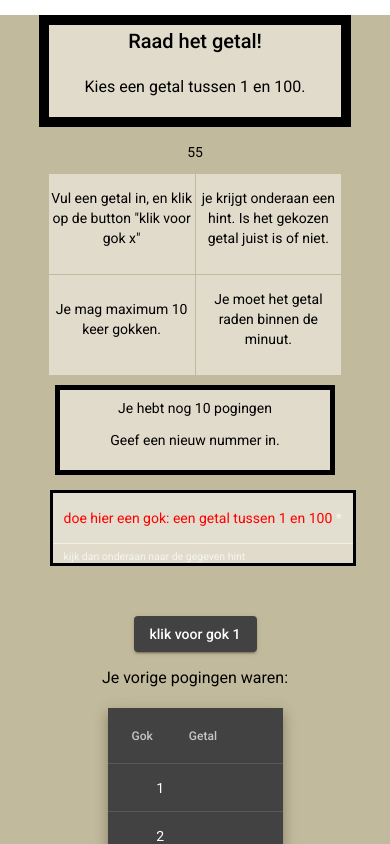
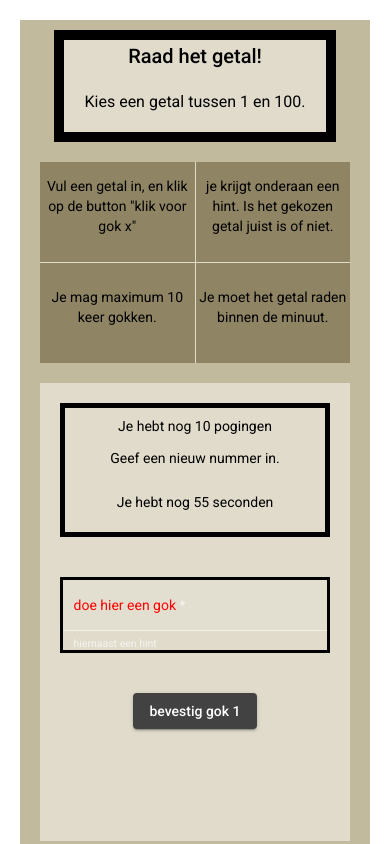
Before and after one commit to WilfriedVanDyk/first-app, an Angular app: page / in a window 390 px wide. Shown: the top 844 px of the page. Built offline with nearby package versions, Linux system fonts and the light colour scheme.

Commit message:
responsive design

```diff
--- a/package.json
+++ b/package.json
@@ -16,6 +16,7 @@
     "@angular/common": "~9.0.2",
     "@angular/compiler": "~9.0.2",
     "@angular/core": "~9.0.2",
+    "@angular/flex-layout": "^9.0.0-beta.29",
     "@angular/forms": "~9.0.2",
     "@angular/material": "^9.1.0",
     "@angular/platform-browser": "~9.0.2",
--- a/src/app/app.component.css
+++ b/src/app/app.component.css
@@ -1,8 +1,16 @@
+header{
+  margin:10px
+}
 body {
     background-color: rgb(194, 186, 156);
     align-items:center;
    text-align: center;
-    height: 180%;
+    height: 240%;
+   }
+
+div{
+     margin: 20px;
+     background-color: rgb(224, 219, 203);
    }
 
 #intro {
@@ -10,10 +18,23 @@ body {
     background-color: rgb(224, 219, 203);
     border: solid 10px black;
     width : 75%;
-    margin: 15px;
+
     margin-left: auto;
     margin-right: auto;
 
+}
+
+
+#matGrid {
+  align-items:center;
+    max-width: 75%;
+     margin-left: auto;
+    margin-right: auto;
+    padding:10px;
+
+}
+mat-grid-tile {
+  background-color: rgb(143, 132, 99);
 }
 
 #tekst {
@@ -21,40 +42,27 @@ body {
     align-items:center;
     border: solid 5px black;
     padding: 8px;
-    width : 65%;
-    margin: 5px;
-    margin-left: auto;
-    margin-right: auto;
+    margin: 20px;
+
+
 }
-.form-full-width {
+#gok{
     border: solid 3px black;
-    background-color: rgb(224, 219, 203);
-    align-items:center;
+
     min-width: 150px;
     max-width: 300px;
-    width:100%;
-    margin: 50px;
-    margin-top: 10px;
+}
 
+#vorigePogingen{
+  text-align: right;
 }
 
 .belangrijk{
-    width: 100;
+
     color: red;
 }
 table {
     margin: auto;
     width: 175px;
+
   }
-
-  mat-grid-list {
-    align-items:center;
-      max-width: 75%;
-      margin-left: auto;
-      margin-right: auto;
-      margin-bottom: 10px;
-  }
-  mat-grid-tile {
-
-    background-color: rgb(224, 219, 203);
-  }
--- a/src/app/app.component.html
+++ b/src/app/app.component.html
@@ -1,20 +1,15 @@
+<div fxFlex fxLayout="column" fxLayoutGap="10px" style="height:100vh">
+
     <body>
-    <div id="intro">
+        <header id="intro">
             <h2>Raad het getal! </h2>
 
             <h3>Kies een getal tussen 1 en 100.</h3>
+        </header>
 
-        <!-- <p>Als je op de button "klik voor gok 1" drukt, zal onderaan een hint gegeven worden
-            en of het gekozen getal juist is of niet.
 
-        </p>
-        <p> Je mag maximum 10 keer gokken.</p>
-        <p> Je moet het getal raden binnen de minuut.</p> -->
-    </div>
-
-<p>{{secondsLocal}}</p>
-
-    <mat-grid-list  cols="2" rowHeight="100px"  >
+        <div id="matgrid">
+            <mat-grid-list cols="2" rowHeight="100px">
                 <mat-grid-tile>
                     <p>Vul een getal in, en klik op de button "klik voor gok x"</p>
                 </mat-grid-tile>
@@ -23,65 +18,66 @@
                 </mat-grid-tile>
                 <mat-grid-tile>
                     <p> Je mag maximum 10 keer gokken.</p>
+
                 </mat-grid-tile>
                 <mat-grid-tile>
                     <p> Je moet het getal raden binnen de minuut.</p>
                 </mat-grid-tile>
             </mat-grid-list>
+        </div>
 
-    <div>
-        <div id="tekst">
-
-            <!-- <p>{{counter}}</p> -->
-
+        <div fxLayout="row wrap">
+            <div id="tekst" fxFlex="30" fxLayout="column" fxFlex.xs="100%">
                 <p *ngIf="!gewonnen && !verloren">Je hebt nog {{aantalGokken}} pogingen</p>
                 <p *ngIf="!gewonnen && !verloren && (value === null)">{{nullBoodschap}}</p>
                 <p *ngIf="!gewonnen && !verloren && value != null && (value <= 0 || value >100)">{{cijferHint}}</p>
                 <p *ngIf="!gewonnen && !verloren && (value > 0 || value <=100)"> {{hint}} </p>
                 <p *ngIf="verloren ">{{verlorenBoodschap}} {{randomNummer}}.</p>
                 <p *ngIf="gewonnen ">{{gewonnenBoodschap}}</p>
+                <p> Je hebt nog {{secondsLocal}} seconden</p>
+            </div>
 
+            <div id="gok" fxFlex="30" fxLayout="column" fxFlex.xs="100%" *ngIf="!gewonnen && !verloren" >
+                <mat-form-field *ngIf="!gewonnen && !verloren" class="form-full-width" appearance="fill">
+                    <mat-label class="belangrijk">doe hier een gok</mat-label>
+                    <input matInput min="1" max="100" type="number" [(ngModel)]="value" #ctrl="ngModel" required
+                        placeholder="tussen 1 en 100">
+                    <mat-hint>hiernaast een hint</mat-hint>
+                </mat-form-field>
+                <p *ngIf="!gewonnen && !verloren && value != null"> het gekozen getal is {{value}} </p>
             </div>
 
 
-
-        <div>
-            <mat-form-field *ngIf="!gewonnen && !verloren" class="form-full-width" appearance="fill">
-                <mat-label class="belangrijk">doe hier een gok: een getal tussen 1 en 100</mat-label>
-                <input matInput min="1" max="100" type="number" [(ngModel)]="value" #ctrl="ngModel" required
-                    placeholder="een getal tussen 1 en 100">
-                <mat-hint>kijk dan onderaan naar de gegeven hint</mat-hint>
-            </mat-form-field>
-
-
-            <p *ngIf="!gewonnen && !verloren && value != null"> het gekozen getal is {{value}} </p>
-
+            <div id="buttonGok" fxFlex="20" fxLayout="column" fxFlex.xs="100%">
                 <p *ngIf="!gewonnen && !verloren">
-                <button mat-raised-button (click)="getalOK()">klik voor gok {{aantalGokkenGedaan }}</button>
+                    <button mat-raised-button (click)="getalOK()">bevestig gok {{aantalGokkenGedaan }}</button>
                 </p>
-
-
-
             </div>
 
-        <div id="reeksGetallen" *ngIf="(gewonnen || verloren)">
+            <div id="einde" fxLayout="row wrap">
+                <div id="reeksGetallen" fxFlex="50" fxLayout="column" fxFlex.xs="100%" *ngIf="(gewonnen || verloren)">
                     <p> de getallen die je gegokt hebt waren:
                         <span *ngFor="let item of tabelGokGetallen">
                             {{item.getal}}
                         </span>
                     </p>
-
                 </div>
 
-        <button *ngIf="(gewonnen || verloren)" mat-raised-button (click)="herbeginSpel()"> Herbegin!</button>
+                <div fxFlex="30" fxLayout="column" fxFlex.xs="100%">
+                    <button *ngIf="(gewonnen || verloren)" mat-raised-button (click)="herbeginSpel()">
+                        Herbegin!</button>
+                </div>
+            </div>
+        </div>
 
+        <div id="tabelGetallen" fxLayout="row wrap">
+            <div id="vorigePogingen" fxFlex="30" fxLayout="column">
+                <h3 *ngIf="(!gewonnen && !verloren)">Je vorige pogingen waren: </h3>
+            </div>
 
-
-
-        <h3 *ngIf="(!gewonnen && !verloren)">Je vorige pogingen waren: </h3>
-
-        <div>
-            <table *ngIf="(!gewonnen && !verloren)" mat-table [dataSource]="tabelGokGetallen" class="mat-elevation-z8">
+            <div fxFlex="30" fxLayout="column" fxFlex.xs="100%">
+                <table *ngIf="(!gewonnen && !verloren)" mat-table [dataSource]="tabelGokGetallen"
+                    class="mat-elevation-z8">
 
                     <ng-container matColumnDef="gokPoging">
                         <th mat-header-cell *matHeaderCellDef> Gok </th>
@@ -98,12 +94,13 @@
                     <tr mat-row *matRowDef="let myRowData; columns: displayedColumns"></tr>
                 </table>
             </div>
+        </div>
 
 
         <p>{{randomNummer}}</p>
+    </body>
 
 </div>
-</body>
 
 
 
--- a/src/app/app.module.ts
+++ b/src/app/app.module.ts
@@ -11,6 +11,7 @@ import { FormsModule } from '@angular/forms';
 import {MatTableModule} from '@angular/material/table';
 
 import {MatGridListModule} from '@angular/material/grid-list';
+import {FlexLayoutModule} from '@angular/flex-layout';
 
 //import {CounterService} from './counter.service';
 //private countService: CounterService //in de constructur van de exportclass ????
@@ -27,6 +28,7 @@ import {MatGridListModule} from '@angular/material/grid-list';
     FormsModule,
     MatTableModule,
     MatGridListModule,
+    FlexLayoutModule,
 ],
 exports:[
   MatGridListModule,
```
Also changed, not shown: 1 other file (tests, documents, lock files or other folders). Lines whose indentation alone changed are shown as unchanged.
